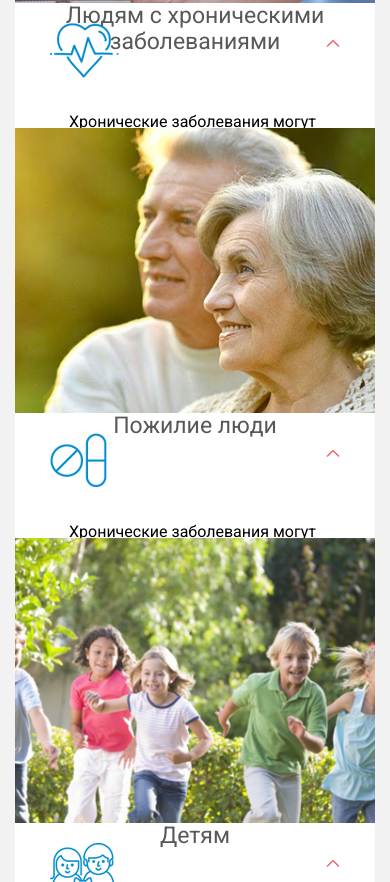
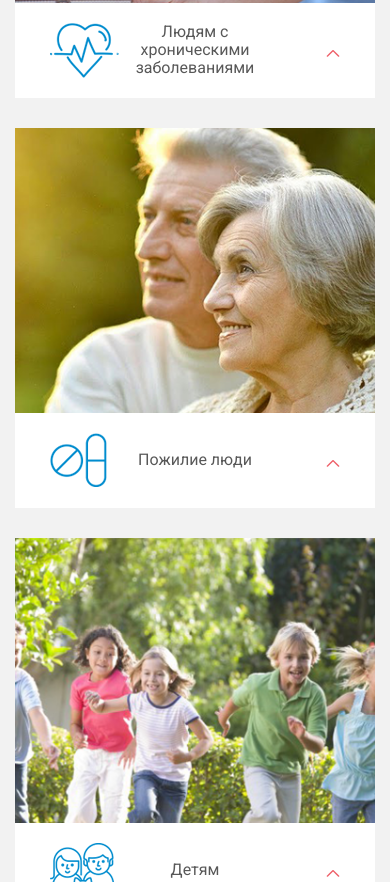
Before and after one commit to Altaf-dev/MedID, a plain HTML site: page index.html in a window 390 px wide. Shown: the part 2916-3798 px from the top of the page. Drawn offline with nearby package versions, Linux system fonts and the light colour scheme.

Commit message:
переделал блок for-whom

```diff
--- a/css/style.css
+++ b/css/style.css
@@ -321,7 +321,7 @@ button {
 	height: calc(100vw - 30%);
 	margin-bottom: 30px;
 	transition: 0.5s;
-	/*overflow: hidden;*/
+	overflow: hidden;
 }
 .about-from:before {
 	position: absolute;
@@ -348,24 +348,28 @@ button {
 	position: absolute;
 	content: url("../img/btn.png");
 	right: 35px;
-	top: 30px;
+	top: 40px;
 }
 .about-from h3 {
 	color: #585858;
 	font-size: 23px;
 	font-weight: 400;
 	text-align: center;
+	padding: 0 20px;
+}
+.about-from {
+	display: flex;
+	height: 95px;
+	width: 100%;
+	align-items: center;
+	justify-content: center;
 }
 .for-item {
 	width: 100%;
 	height: 380px;
 	background-repeat: no-repeat;
-	background-size: contain;
+	background-size: cover;
 	background-position: center;
-}
-.for-item {
-	background-repeat: no-repeat;
-	background-size: cover;
 }
 .old-men {
 	background-image: url("../img/old.png");
@@ -379,6 +383,7 @@ button {
 .traveler {
 	background-image: url("../img/all.png");
 }
+
 .for-whom:hover {
 	box-shadow: 0 14px 28px rgba(0,0,0,0.25), 0 10px 10px rgba(0,0,0,0.22);
 }
@@ -465,12 +470,7 @@ button {
 
 
 /*Медиазапросы*/
-/* Смотри 1-й глюк который надо исправить это то что у тебя ползёт вёрстка при уменьшении экрана
-Давай вспоминай. Мы договорились что для ноутбука с разрешением 1366*768 мы будем выводить главный экран во весь
-экран. Помнишь?
-Тогда давай будем логично рассуждать что мы должны сделать?
-Т.е. тебе надо решить задачу все необходимые данные у тебя есть, здесь задачка больше не на знание css а на
-логику. Жду ответа.*/
+
 
 @media screen and (max-width: 1200px) {
 	.medid-item {
@@ -523,6 +523,9 @@ button {
 	.for-whom {
 		width: 60%;
 	}
+	.about-from h3{
+		padding: 0 65px;
+	}
 }
 @media screen and (max-width: 960px) {
 	.medid-item {
@@ -537,6 +540,9 @@ button {
 @media screen and (max-width: 789px) {
 	.medid-item {
 		height: 75px;
+	}
+	.about-from h3 {
+		padding: 0 80px;
 	}
 }
 @media screen and (max-width: 768px) {
@@ -619,3 +625,8 @@ button {
 		margin-top: 15px;
 	}
 }
+@media screen and (max-width: 490px){
+	.about-from h3{
+		font-size: 16px;
+	}
+}
--- a/index.html
+++ b/index.html
@@ -114,7 +114,7 @@
 					<div class="old-men for-item"></div>
 					<div class="info">
 						<div class="about-from about-from2">
-							<h3>Пожилие люди</h3>
+							<div class="next-title"><h3>Пожилие люди</h3></div>
 							<p>Хронические заболевания могут поставить
 								под угрозу жизнь человека в любое время.
 								А какую помощь нужно оказать в случае
@@ -132,7 +132,7 @@
 					<div class="kids for-item"></div>
 					<div class="info">
 						<div class="about-from about-from3">
-							<h3>Детям</h3>
+							<div class="next-title"><h3>Детям</h3></div>
 							<p>Хронические заболевания могут поставить
 								под угрозу жизнь человека в любое время.
 								А какую помощь нужно оказать в случае
@@ -150,7 +150,7 @@
 					<div class="traveler for-item"></div>
 					<div class="info">
 						<div class="about-from about-from4">
-							<h3>Путешественникам</h3>
+							<div class="next-title"><h3>Путешественникам</h3></div>
 							<p>Хронические заболевания могут поставить
 								под угрозу жизнь человека в любое время.
 								А какую помощь нужно оказать в случае
```
